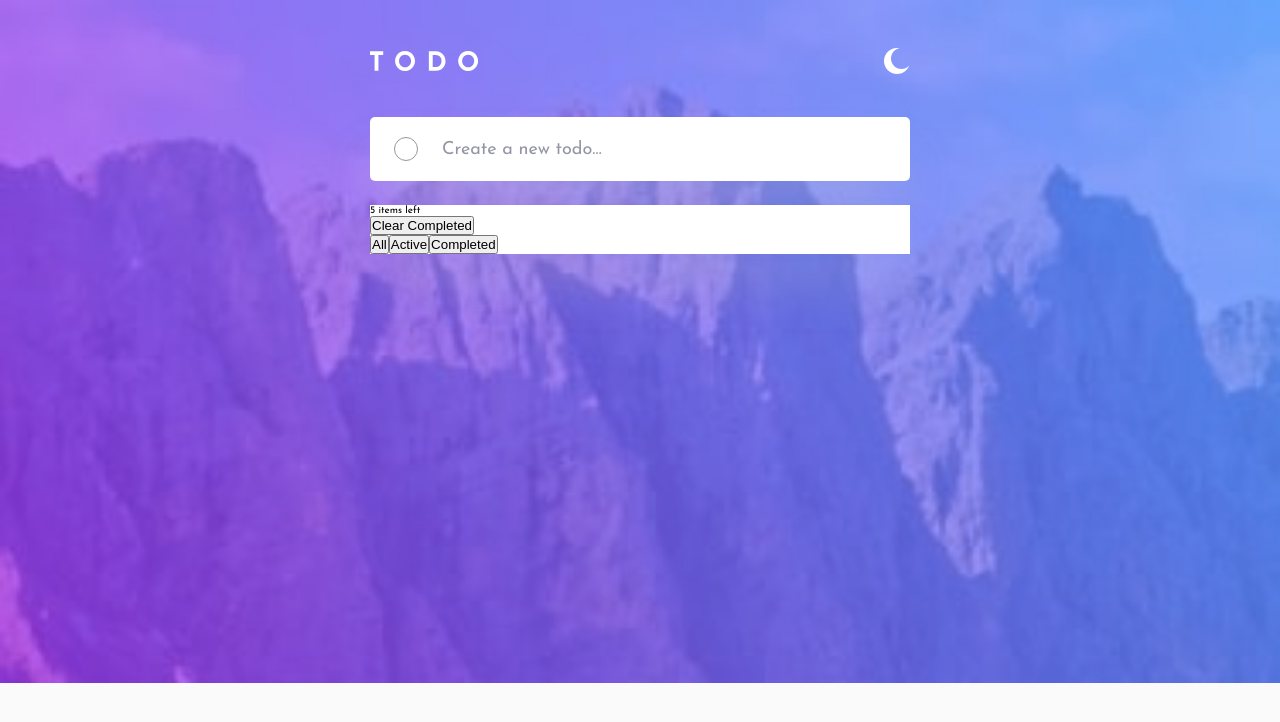
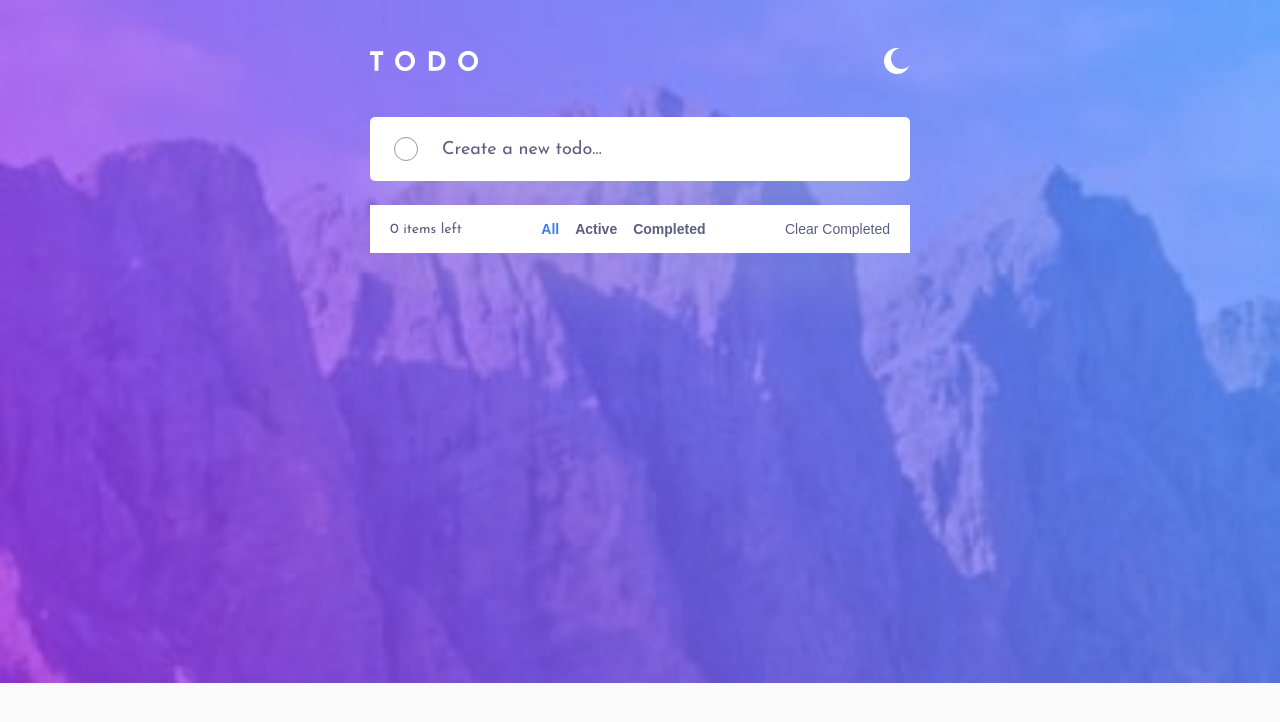
Before and after one commit to edwardshanahan97/frontend-mentor-todo-app, a React (Vite) app: page / in a window 1280 px wide. Shown: the top 722 px of the page. Built offline with nearby package versions, Linux system fonts and the light colour scheme.

Commit message:
Filter todo list using button tabs

```diff
--- a/src/App.jsx
+++ b/src/App.jsx
@@ -2,6 +2,7 @@ import AddTodoForm from "./components/AddTodoForm/AddTodoForm";
 import Background from "./components/Background/Background";
 import Navbar from "./components/Navbar/Navbar";
 import TodoList from "./components/TodoList/TodoList";
+import TodoTabs from "./components/TodoTabs/TodoTabs";
 import { useTheme } from "./context/ThemeContext";
 
 const App = () => {
@@ -18,6 +19,8 @@ const App = () => {
         <AddTodoForm />
 
         <TodoList />
+
+        <TodoTabs className="todo__tabs-mobile" />
       </main>
     </div>
   );
--- a/src/components/TodoList/TodoList.css
+++ b/src/components/TodoList/TodoList.css
@@ -69,3 +69,76 @@
   width: 1.2rem;
   height: 1.2rem;
 }
+
+.todo__controls {
+  display: flex;
+  align-items: center;
+  justify-content: space-between;
+  padding: 1.6rem 2rem;
+}
+
+.todo__count {
+  color: var(--color-text-secondary);
+  font-size: 1.2rem;
+}
+
+.todo__controls button {
+  color: var(--color-text-secondary);
+  background: none;
+  font-size: 1.4rem;
+  border: none;
+  cursor: pointer;
+}
+
+.todo__tabs {
+  background-color: var(--bg-content);
+  box-shadow: var(--box-shadow);
+  display: flex;
+  align-items: center;
+  justify-content: center;
+  margin-top: 1.6rem;
+  padding: 1.7rem 0;
+  gap: 1.6rem;
+}
+
+.todo__tabs button {
+  color: var(--color-text-secondary);
+  background: none;
+  font-size: 1.4rem;
+  font-weight: bold;
+  border: none;
+  cursor: pointer;
+}
+
+.todo__tab.active {
+  color: var(--color-primary);
+}
+
+.todo__tabs-desktop {
+  display: none;
+}
+
+@media (min-width: 768px) {
+  .todo__count {
+    font-size: 1.4rem;
+  }
+
+  .todo__tabs {
+    background-color: none;
+    box-shadow: none;
+    display: flex;
+    align-items: center;
+    justify-content: center;
+    margin-top: 0;
+    padding: 0;
+    gap: 1.6rem;
+  }
+
+  .todo__tabs-desktop {
+    display: flex;
+  }
+
+  .todo__tabs-mobile {
+    display: none;
+  }
+}
--- a/src/components/TodoList/TodoList.jsx
+++ b/src/components/TodoList/TodoList.jsx
@@ -2,16 +2,37 @@ import { useTodo } from "../../context/TodoContext";
 import "./TodoList.css";
 import CheckIcon from "../../assets/icons/icon-check.svg";
 import RemoveIcon from "../../assets/icons/icon-remove.svg";
+import TodoTabs from "../TodoTabs/TodoTabs";
 
 const TodoList = () => {
-  const { todoList } = useTodo();
+  const { todoList, clearTodoList, completeTodo, filter } = useTodo();
+
+  const count = todoList.filter((todo) => todo.completed === false).length;
+
+  let filteredTodos = todoList;
+
+  if (filter === "completed") {
+    filteredTodos = todoList.filter((todo) => todo.completed === true);
+  } else if (filter === "active") {
+    filteredTodos = todoList.filter((todo) => todo.completed === false);
+  } else {
+    filteredTodos = todoList;
+  }
+
   return (
     <section className="todo">
       <ul className="todo__list">
-        {todoList.map((todo) => (
+        {filteredTodos.map((todo) => (
           <li className="todo__item" key={todo.id}>
             <label className="todo__checkbox">
-              <input type="checkbox" />
+              <input
+                onChange={(event) =>
+                  completeTodo(todo.id, event.target.checked)
+                }
+                type="checkbox"
+                value={todo.completed}
+                checked={todo.completed}
+              />
 
               <span className="todo__checkmark">
                 <img src={CheckIcon} alt="Check Icon" />
@@ -28,27 +49,13 @@ const TodoList = () => {
       </ul>
 
       <div className="todo__controls">
-        <div className="todo__footer">
-          <p className="todo__count">5 items left</p>
+        <p className="todo__count">{count} items left</p>
 
-          <button className="todo__clear" type="button">
-            Clear Completed
-          </button>
-        </div>
+        <TodoTabs className="todo__tabs-desktop" />
 
-        <div className="todo__tabs">
-          <button className="todo__tab todo__tab--active" type="button">
-            All
-          </button>
-
-          <button className="todo__tab" type="button">
-            Active
-          </button>
-
-          <button className="todo__tab" type="button">
-            Completed
-          </button>
-        </div>
+        <button onClick={clearTodoList} className="todo__clear" type="button">
+          Clear Completed
+        </button>
       </div>
     </section>
   );
--- /dev/null
+++ b/src/components/TodoTabs/TodoTabs.jsx
@@ -0,0 +1,35 @@
+import { useTodo } from "../../context/TodoContext";
+
+const TodoTabs = ({ className = "" }) => {
+  const { setFilter, filter } = useTodo();
+
+  return (
+    <div className={`todo__tabs ${className}`}>
+      <button
+        className={`todo__tab ${filter === "all" ? "active" : ""}`}
+        onClick={() => setFilter("all")}
+        type="button"
+      >
+        All
+      </button>
+
+      <button
+        className={`todo__tab ${filter === "active" ? "active" : ""}`}
+        onClick={() => setFilter("active")}
+        type="button"
+      >
+        Active
+      </button>
+
+      <button
+        className={`todo__tab ${filter === "completed" ? "active" : ""}`}
+        onClick={() => setFilter("completed")}
+        type="button"
+      >
+        Completed
+      </button>
+    </div>
+  );
+};
+
+export default TodoTabs;
--- a/src/context/TodoContext.jsx
+++ b/src/context/TodoContext.jsx
@@ -4,13 +4,44 @@ const TodoContext = createContext();
 
 export const TodoProvider = ({ children }) => {
   const [todoList, setTodoList] = useState([]);
+  const [filter, setFilter] = useState("all");
 
   const addTodo = (text, id) => {
     setTodoList((prev) => [...prev, { text, id, completed: false }]);
   };
 
+  const clearTodoList = () => setTodoList([]);
+
+  const completeTodo = (id, completed) => {
+    setTodoList((prev) => {
+      return prev.map((todo) => {
+        if (todo.id === id) {
+          return { ...todo, completed: completed };
+        } else {
+          return todo;
+        }
+      });
+    });
+  };
+
+  const completedTodos = () =>
+    setTodoList(todoList.filter((todo) => todo.completed === true));
+
+  const allTodos = () => todoList.filter((todo) => todo);
+
   return (
-    <TodoContext.Provider value={{ todoList, addTodo }}>
+    <TodoContext.Provider
+      value={{
+        todoList,
+        addTodo,
+        clearTodoList,
+        allTodos,
+        completeTodo,
+        completedTodos,
+        setFilter,
+        filter,
+      }}
+    >
       {children}
     </TodoContext.Provider>
   );
--- a/src/index.css
+++ b/src/index.css
@@ -6,7 +6,7 @@
 
 :root {
   --color--white: #fff;
-  --color-text-secondary: #9495a5;
+  --color-primary: #3a7cfd;
   --gradient: linear-gradient(135deg, #55ddff 0%, #c058f3 100%);
   --border-radius: 0.5rem;
   --font-primary: "Josefin Sans", sans-serif;
@@ -15,6 +15,7 @@
 
 [data-theme="light"] {
   --color-text: #494c6b;
+  --color-text-secondary: #5b5e7e;
   --color-completed: #c8cbe7;
   --color-circle: #979797;
   --color-border: #c8cbe7;
@@ -24,6 +25,7 @@
 
 [data-theme="dark"] {
   --color-text: #e3e4f1;
+  --color-text-secondary: #979797;
   --color-completed: #4d5067;
   --color-circle: #979797;
   --color-border: #393a4b;
```
